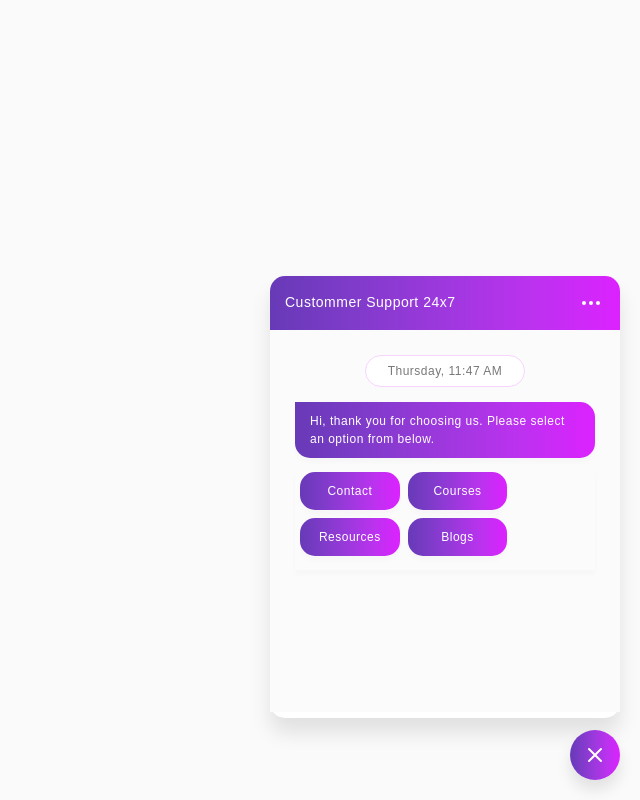
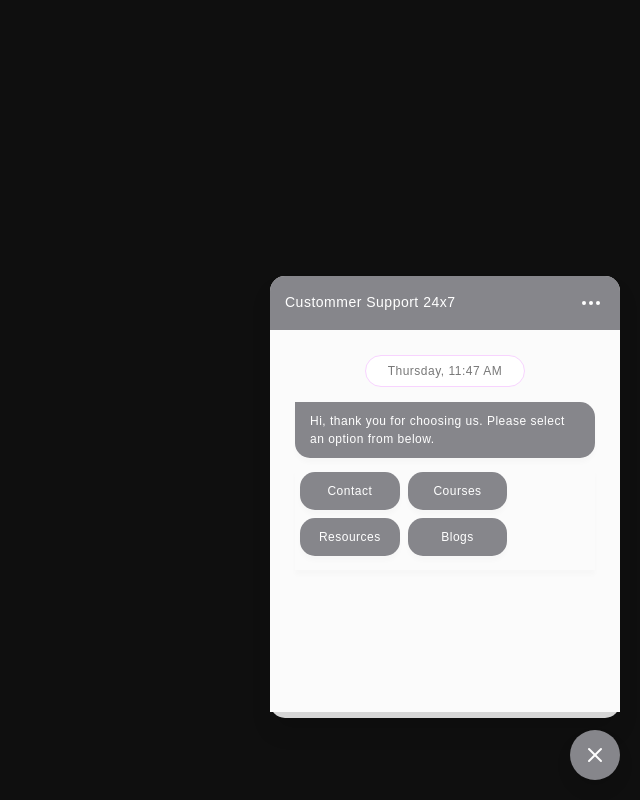
Before and after one commit to Praneeth-rdy/chatbot, a plain HTML site: page index.html in a window 1280 px wide. Both pictures are taken after a click on the element 1235 px from the left and 755 px from the top of the page. Shown: the whole page, without its empty margins (640-1280 px from the left). Drawn offline with Linux system fonts and the light colour scheme.

```diff
--- a/css/chatBot.css
+++ b/css/chatBot.css
@@ -1,15 +1,23 @@
+:root {
+    --primary-color: #0f0f0f;
+    --secondary-color: #d6d6d6;
+    --grey-color: #86868b;
+    --white-color: #f5f5f7;
+}
+
 .chat-screen {
     position: fixed;
     bottom: 68px;
     right: 20px;
     z-index: 9999;
     width: 350px;
-    background: #fff;
+    background: var(--secondary-color);
     box-sizing: border-box;
     border-radius: 15px;
     box-shadow: 0px 15px 20px rgba(0, 0, 0, 0.1);
     visibility: hidden;
 }
+
 .chat-screen.show-chat {
     -moz-transition: bottom 0.5s linear;
     -webkit-transition: bottom 0.5s linear;
@@ -17,18 +25,22 @@
     visibility: visible;
     bottom: 82px;
 }
+
 .chat-screen .chat-header {
-    background-image: linear-gradient(to right, #673ab7, #813bcb, #9e38de, #bc32ef, #dc22ff);
+    /*background-image: linear-gradient(to right, #673ab7, #813bcb, #9e38de, #bc32ef, #dc22ff);*/
+    background-color: var(--grey-color);
     border-radius: 15px 15px 0 0;
     padding: 15px;
     display: block;
 }
+
 .chat-screen .chat-header .chat-header-title {
     display: inline-block;
     width: calc(100% - 50px);
     color: #fff;
     font-size: 14px;
 }
+
 .chat-screen .chat-header .chat-header-option {
     display: inline-block;
     width: 44px;
@@ -36,13 +48,16 @@
     font-size: 14px;
     text-align: right;
 }
+
 .chat-screen .chat-header .chat-header-option .dropdown .dropdown-toggle svg {
     color: #fff;
 }
+
 .chat-screen .chat-mail {
     padding: 30px;
     display: block;
 }
+
 .chat-screen .chat-mail input.form-control {
     border-radius: 30px;
     border: 1px solid #e1e1e1;
@@ -50,10 +65,12 @@
     font-size: 14px;
     padding: 0.55rem 1.25rem;
 }
+
 .chat-screen .chat-mail input.form-control:focus {
     box-shadow: none;
     border: 1px solid #add5fc;
 }
+
 .chat-screen .chat-mail .select2 .selection .select2-selection .select2-selection__rendered {
     border-radius: 30px;
     border: 1px solid #e1e1e1;
@@ -61,19 +78,24 @@
     padding: 9px 20px;
     font-size: 14px;
 }
+
 .chat-screen .chat-mail .select2.select2-container--open .selection .select2-selection {
     box-shadow: none;
     border-radius: 30px;
 }
+
 .chat-screen .chat-mail button {
-    background-image: linear-gradient(to right, #673ab7, #813bcb, #9e38de, #bc32ef, #dc22ff);
+    /*background-image: linear-gradient(to right, #673ab7, #813bcb, #9e38de, #bc32ef, #dc22ff);*/
+    background-color: var(--grey-color);
     border: none;
     padding: 0.58rem 1.25rem;
     transition: transform 0.5s ease;
 }
+
 .chat-screen .chat-mail .form-group {
     margin-bottom: 1.5rem;
 }
+
 .chat-screen .chat-body {
     padding: 25px;
     display: inline-block;
@@ -81,6 +103,7 @@
     max-height: 382px;
     background: #fbfbfb;
 }
+
 .chat-screen .chat-body .chat-start {
     border: 1px solid #f8d4ff;
     width: 160px;
@@ -92,6 +115,7 @@
     margin-bottom: 15px;
     background: #fff;
 }
+
 .chat-screen .chat-body .chat-bubble {
     font-size: 12px;
     padding: 10px 15px;
@@ -101,15 +125,19 @@
     margin-bottom: 10px;
     box-shadow: 0 5px 5px rgba(0, 0, 0, 0.02);
 }
+
 .chat-screen .chat-body .chat-bubble.you {
-    background-image: linear-gradient(to right, #673ab7, #813bcb, #9e38de, #bc32ef, #dc22ff);
+    /*background-image: linear-gradient(to right, #673ab7, #813bcb, #9e38de, #bc32ef, #dc22ff);*/
+    background-color: var(--grey-color);
     color: #fff;
     border-radius: 0 15px 15px 15px;
     align-self: flex-start;
     display: table;
 }
+
 .chat-screen .chat-body .chat-bubble.choice {
-    background-image: linear-gradient(to right, #673ab7, #813bcb, #9e38de, #bc32ef, #dc22ff);
+    /*background-image: linear-gradient(to right, #673ab7, #813bcb, #9e38de, #bc32ef, #dc22ff);*/
+    background-color: var(--grey-color);
     color: #fff;
     border-radius: 15px 15px 15px 15px;
     margin: 4px;
@@ -119,10 +147,12 @@
     display: table;
     transition: box-shadow 0.2s ease-in-out;
 }
+
 .chat-screen .chat-body .chat-bubble.choice:hover {
     box-shadow: 0px 6px 10px rgba(0, 0, 0, 0.2);
     transition: box-shadow 0.2s ease-in-out;
 }
+
 .chat-screen .chat-body .chat-bubble.me {
     background-image: linear-gradient(to right, #FFFFFF, #FFFFFF, #FFFFFF, #FFFFFF, #FFFFFF);
     color: #888ea8;
@@ -131,11 +161,13 @@
     align-self: flex-end;
     display: table;
 }
+
 .chat-screen .chat-input {
     width: 100%;
     position: relative;
     margin-bottom: -5px;
 }
+
 .chat-screen .chat-input input {
     width: 100%;
     background: #ffffff;
@@ -150,12 +182,15 @@
     font-size: 13px;
     transition: border-color 0.5s ease;
 }
+
 .chat-screen .chat-input input:focus {
     border-color: #f9dcff;
 }
-.chat-screen .chat-input input:focus + .input-action-icon a svg.feather-send {
+
+.chat-screen .chat-input input:focus+.input-action-icon a svg.feather-send {
     color: #bc32ef;
 }
+
 .chat-screen .chat-input .input-action-icon {
     width: 61px;
     white-space: nowrap;
@@ -165,41 +200,49 @@
     right: 15px;
     text-align: right;
 }
+
 .chat-screen .chat-input .input-action-icon a {
     display: inline-block;
     margin-left: 5px;
     cursor: pointer;
 }
+
 .chat-screen .chat-input .input-action-icon a svg {
     height: 17px;
     width: 17px;
     color: #a9a9a9;
 }
+
 .chat-screen .chat-session-end {
     display: block;
     width: 100%;
     padding: 25px;
 }
+
 .chat-screen .chat-session-end h5 {
     font-size: 17px;
     text-align: center;
     font-weight: bold;
     margin-top: 20px;
 }
+
 .chat-screen .chat-session-end p {
     font-size: 14px;
     text-align: center;
     margin: 20px 0;
 }
+
 .chat-screen .chat-session-end .rate-me {
     width: 120px;
     margin: 40px auto;
 }
+
 .chat-screen .chat-session-end .rate-me .rate-bubble {
     display: inline-block;
     text-align: center;
     width: 50px;
 }
+
 .chat-screen .chat-session-end .rate-me .rate-bubble span {
     height: 50px;
     width: 50px;
@@ -210,25 +253,31 @@
     transition: transform 0.5s ease;
     margin-bottom: 7px;
 }
+
 .chat-screen .chat-session-end .rate-me .rate-bubble span:hover {
     transform: scale(1.1);
     transition: transform 0.5s ease;
 }
+
 .chat-screen .chat-session-end .rate-me .rate-bubble.great {
     margin-right: 12px;
     color: #43cc6c;
 }
+
 .chat-screen .chat-session-end .rate-me .rate-bubble.great span {
     background: #43cc6c;
     border-radius: 50px 50px 0 50px;
 }
+
 .chat-screen .chat-session-end .rate-me .rate-bubble.bad {
     color: #ef4252;
 }
+
 .chat-screen .chat-session-end .rate-me .rate-bubble.bad span {
     background: #ef4252;
     border-radius: 50px 50px 50px 0;
 }
+
 .chat-screen .chat-session-end .transcript-chat {
     display: block;
     text-align: center;
@@ -237,18 +286,21 @@
     text-decoration: underline;
     line-height: 20px;
 }
+
 .chat-screen .powered-by {
     margin-top: 40px;
     text-align: center;
     font-size: 12px;
 }
+
 .chat-bot-icon {
     position: fixed;
     bottom: 20px;
     right: 20px;
     height: 50px;
     width: 50px;
-    background-image: linear-gradient(to right, #673ab7, #813bcb, #9e38de, #bc32ef, #dc22ff);
+    /*background-image: linear-gradient(to right, #673ab7, #813bcb, #9e38de, #bc32ef, #dc22ff);*/
+    background-color: var(--grey-color);
     z-index: 9999;
     border-radius: 30px;
     box-shadow: 0px 10px 15px rgba(0, 0, 0, 0.1);
@@ -257,6 +309,7 @@
     cursor: pointer;
     transition: all 0.5s ease;
 }
+
 .chat-bot-icon img {
     height: 90px;
     width: 90px;
@@ -264,6 +317,7 @@
     right: -13px;
     top: -33px;
 }
+
 .chat-bot-icon svg {
     color: #fff;
     -moz-transition: all 0.5s linear;
@@ -275,6 +329,7 @@
     opacity: 0;
     z-index: -1;
 }
+
 .chat-bot-icon svg.animate {
     -moz-transform: rotate(360deg);
     -webkit-transform: rotate(360deg);
--- a/css/main.css
+++ b/css/main.css
@@ -4,7 +4,7 @@ body {
     color: #888ea8;
     height: 100%;
     font-size: 0.875rem;
-    background: #f1f2f3;
+    background: #0f0f0f!important;
     overflow-x: hidden;
     overflow-y: auto;
     letter-spacing: 0.0312rem;
```
Also changed, not shown: images/typing-effect.svg (renamed from img/typing-effect.svg), images/we-are-here.svg (renamed from img/we-are-here.svg), js/main/model.js (deleted).
